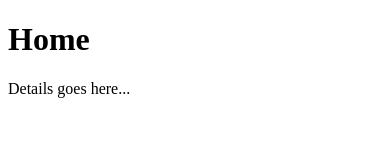
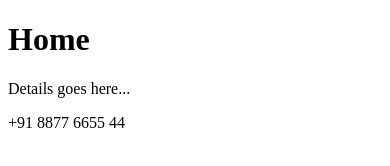
Before and after one commit to FuzailSiddiqui/git-seven, a plain HTML site: page index.html in a window 390 px wide. Drawn offline with Linux system fonts and the light colour scheme.

Commit message:
Phone number added to index.html

```diff
--- a/index.html
+++ b/index.html
@@ -8,5 +8,6 @@
 <body>
     <h1>Home</h1>
     <p>Details goes here...</p>
+    <p>+91 8877 6655 44</p>
 </body>
 </html>
```
